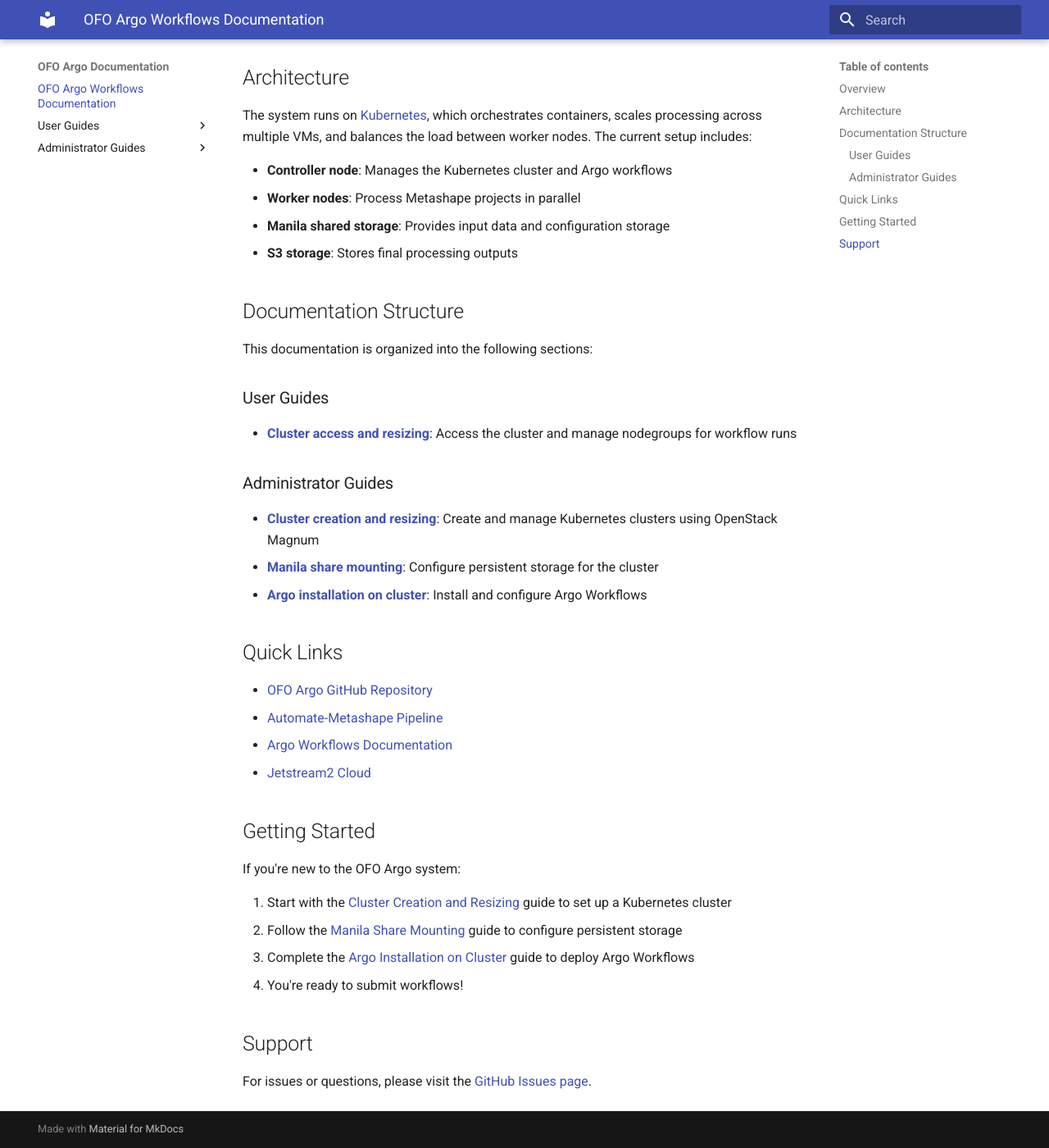
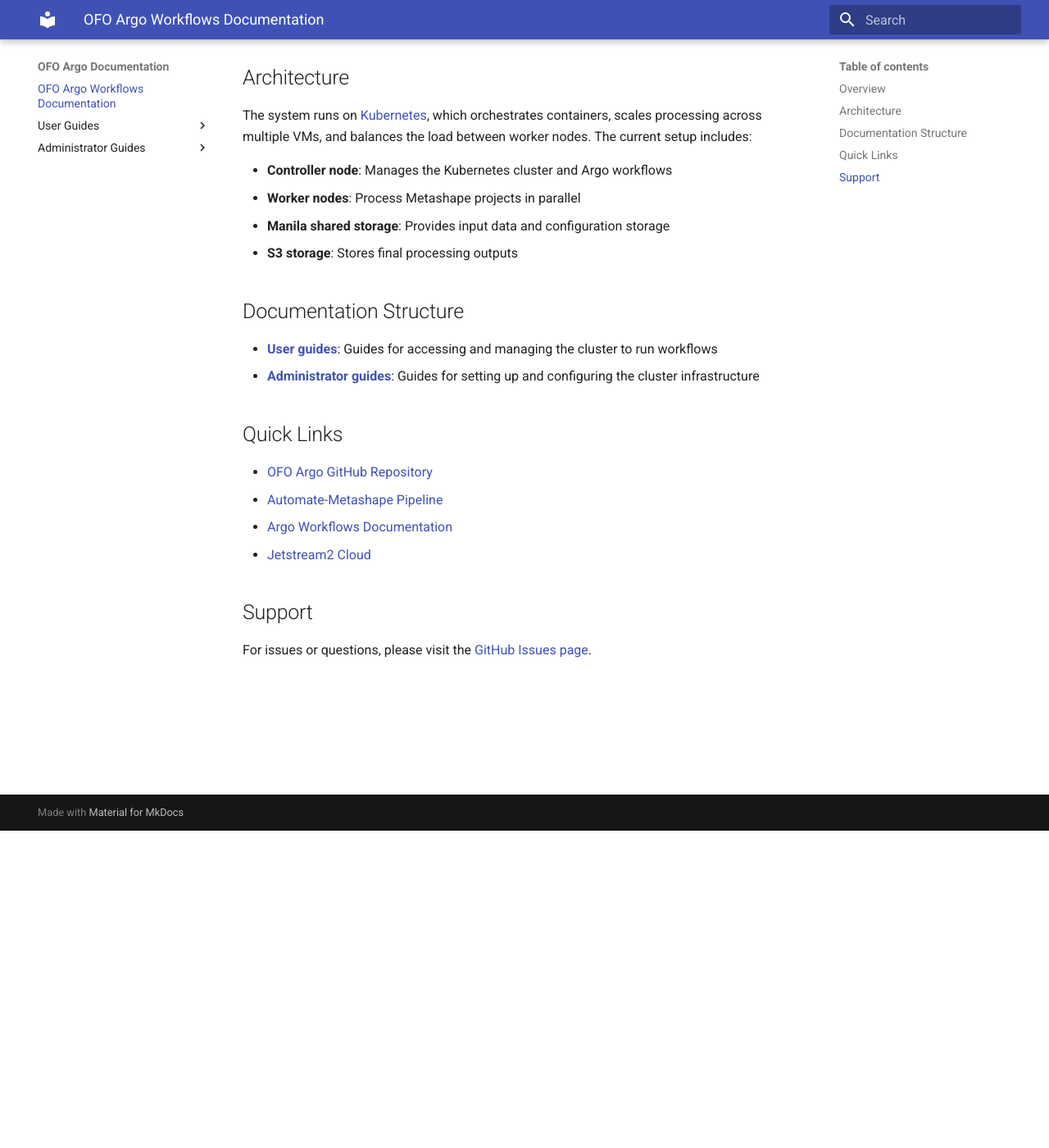
Before and after one commit to open-forest-observatory/ofo-argo, an MkDocs documentation site: the page built from docs/index.md, in a window 1280 px wide and 1400 px high, scrolled down 387 px. Shown: the whole window at 82% size. Built offline with MkDocs 1.6.1 and Material for MkDocs 9.7.7, drawn with Linux system fonts in a browser that asks for light colours.

Commit message:
Simplify main TOC

```diff
--- a/docs/index.md
+++ b/docs/index.md
@@ -17,17 +17,8 @@
 
 ## Documentation Structure
 
-This documentation is organized into the following sections:
-
-### User Guides
-
-- **[Cluster access and resizing](usage/cluster-access-and-resizing.md)**: Access the cluster and manage nodegroups for workflow runs
-
-### Administrator Guides
-
-- **[Cluster creation and resizing](admin/cluster-creation-and-resizing.md)**: Create and manage Kubernetes clusters using OpenStack Magnum
-- **[Manila share mounting](admin/manila-share-mounting.md)**: Configure persistent storage for the cluster
-- **[Argo installation on cluster](admin/argo-installation-on-cluster.md)**: Install and configure Argo Workflows
+- **[User guides](usage/index.md)**: Guides for accessing and managing the cluster to run workflows
+- **[Administrator guides](admin/index.md)**: Guides for setting up and configuring the cluster infrastructure
 
 ## Quick Links
 
@@ -36,15 +27,6 @@
 - [Argo Workflows Documentation](https://argoproj.github.io/workflows)
 - [Jetstream2 Cloud](https://jetstream-cloud.org/)
 
-## Getting Started
-
-If you're new to the OFO Argo system:
-
-1. Start with the [Cluster Creation and Resizing](admin/cluster-creation-and-resizing.md) guide to set up a Kubernetes cluster
-2. Follow the [Manila Share Mounting](admin/manila-share-mounting.md) guide to configure persistent storage
-3. Complete the [Argo Installation on Cluster](admin/argo-installation-on-cluster.md) guide to deploy Argo Workflows
-4. You're ready to submit workflows!
-
 ## Support
 
 For issues or questions, please visit the [GitHub Issues page](https://github.com/open-forest-observatory/ofo-argo/issues).
```
